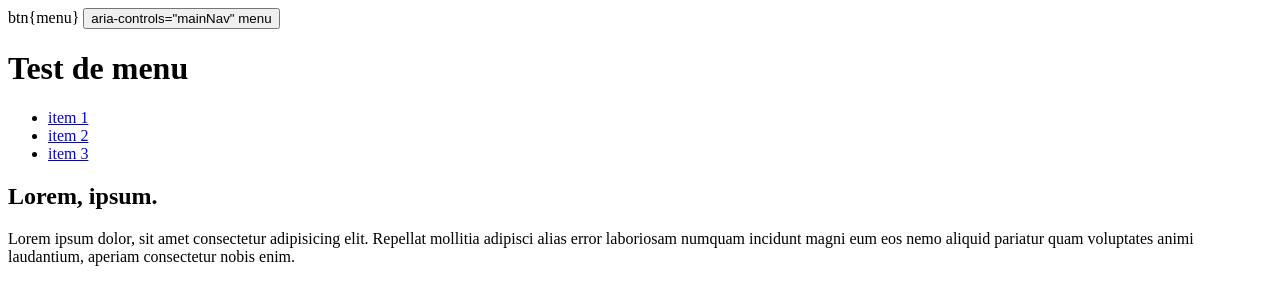
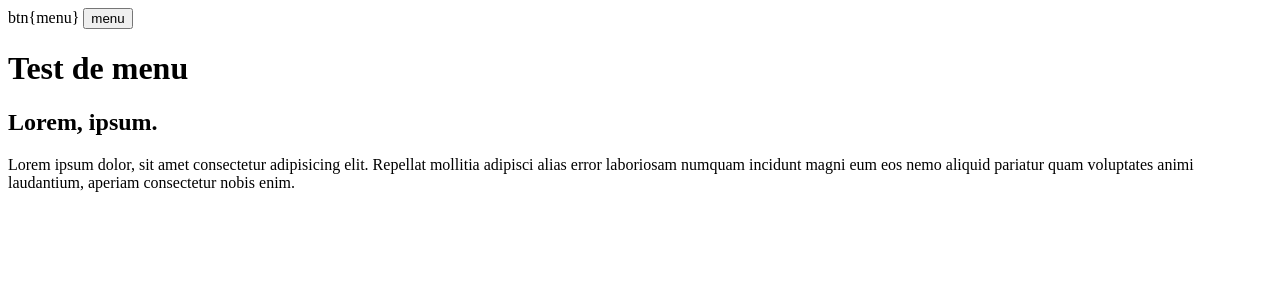
Before and after one commit to MMI-SAE-105/2023-r113-tp2-menu-alpinejs-ArnaudKNAEBEL, a plain HTML site: page index.html in a window 1280 px wide. Drawn offline with nearby package versions, Linux system fonts and the light colour scheme.

Commit message:
Faire un bouton

```diff
--- a/index.html
+++ b/index.html
@@ -16,9 +16,11 @@
   <!-- header>h1{Test de menu} -->
   <header>
     btn{menu}
-    <button>aria-controls="mainNav" menu </button>
+    <button aria-controls="mainNav" @click="menuIsOpen = ! menuIsOpen">
+      menu
+    </button>
     <h1>Test de menu</h1>
-    <nav id="mainNav" (×-show="menuIsOpen" )>
+    <nav id="mainNav" x-show="menuIsOpen">
       <ul>
         <li><a href="#">item 1</a></li>
         <li><a href="#">item 2</a></li>
```
